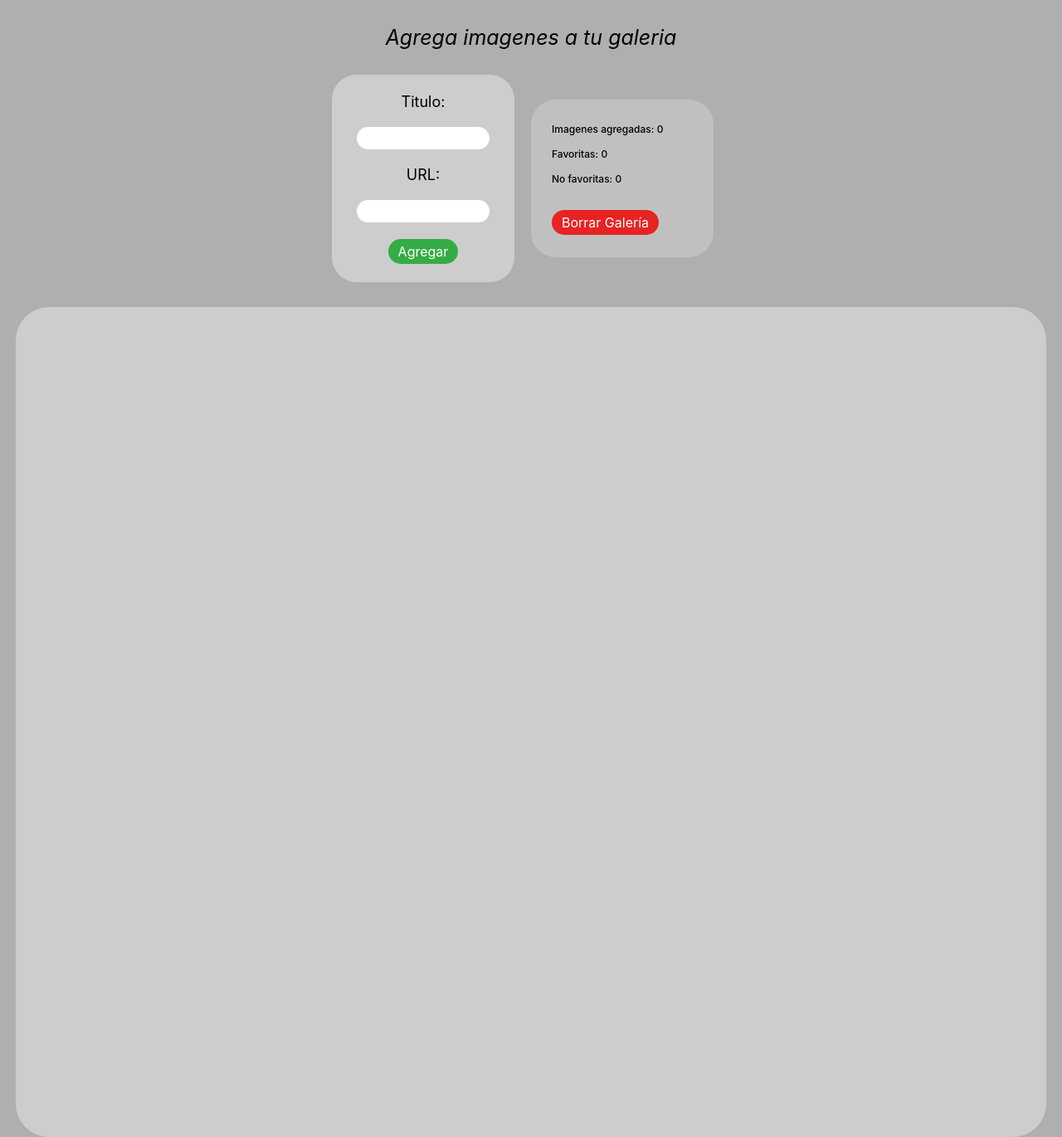
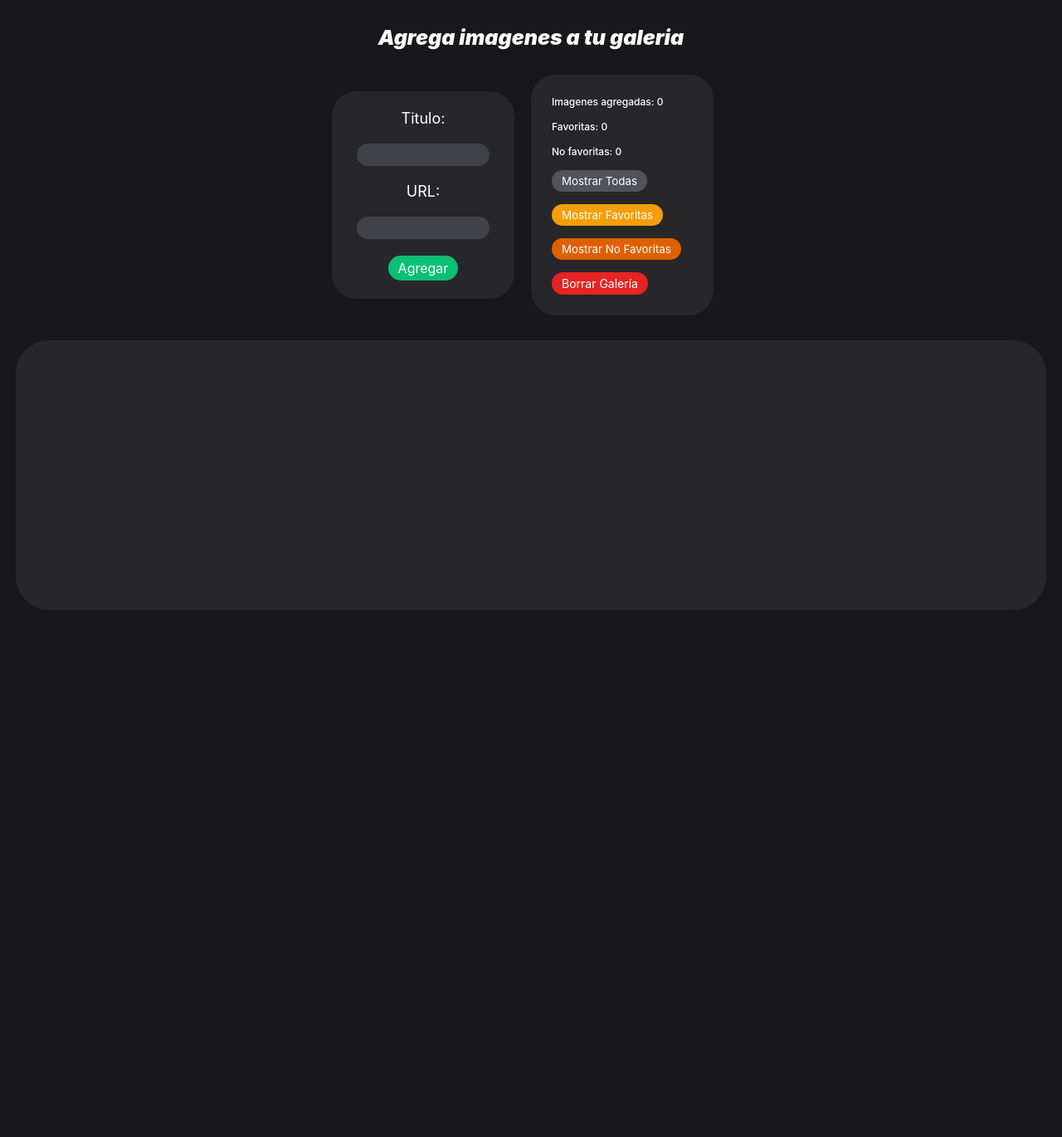
Before and after one commit to thiagoo-carba/programacionFullstack-UTU-2026, a PHP site: page /3-Mayo/Ejercicio_11A/index.html in a window 1280 px wide. Shown: the whole page at 83% size. After the commit the page ends 735 px from the top, so only its background shows below. Run offline with PHP 8.4, Linux system fonts and the light colour scheme.

Commit message:
Add filtering buttons and update gallery functionality in Ejercicio 11

```diff
--- a/3-Mayo/Ejercicio_11A/index.html
+++ b/3-Mayo/Ejercicio_11A/index.html
@@ -28,6 +28,10 @@
             <div class="img-favoritas"> <p>Favoritas: <span class="contador2">0</span></p></div>
             <div class="img-no-favoritas"> <p>No favoritas: <span class="contador3">0</span></p></div>
 
+            <button class="btn-todas">Mostrar Todas</button>
+            <button class="btn-favoritas">Mostrar Favoritas</button>
+            <button class="btn-no-favoritas">Mostrar No Favoritas</button>
+
             <button class="eliminar">Borrar Galería</button>
         </div>
 
@@ -45,7 +49,7 @@
         <img src="" class="card-image">
         <div class="card-footer">
             <button class="favorito"></button>
-            <button class="eliminar-img"></button>
+            <button class="eliminar-crd"></button>
         </div>
     </div> -->
 
--- a/3-Mayo/Ejercicio_11A/script.js
+++ b/3-Mayo/Ejercicio_11A/script.js
@@ -6,8 +6,25 @@ const urlInput = document.querySelector(".URL");
 
 const galeria = document.querySelector(".galeria");
 const validacion = document.querySelector("#validacion");
+const info = document.querySelector(".info");
+
+const cntimg = document.querySelector(".contador1");
+const cntfav = document.querySelector(".contador2");
+const cntnfav = document.querySelector(".contador3");
+const btnTodas = document.querySelector(".btn-todas");
+const btnFavoritas = document.querySelector(".btn-favoritas");
+const btnNoFavoritas = document.querySelector(".btn-no-favoritas");
+
 
 agregar.addEventListener("click", (e) => {
+
+    contador1 = document.querySelectorAll(".card").length + 1;
+    cntimg.textContent = `${contador1}`;
+    contador2 = document.querySelectorAll(".favorito-style").length;
+    cntfav.textContent = `${contador2}`;
+    contador3 = document.querySelectorAll(".card:not(.favorito-style)").length + 1;
+    cntnfav.textContent = `${contador3}`;
+
 
     e.preventDefault();
 
@@ -51,9 +68,23 @@ agregar.addEventListener("click", (e) => {
     favoritoBtn.classList.add("favorito");
     favoritoBtn.textContent = "Favorito";
 
+    favoritoBtn.addEventListener("click", () => {
+    card.classList.toggle("favorito-style");
+    contador2 = document.querySelectorAll(".favorito-style").length;
+    contador3 = document.querySelectorAll(".card:not(.favorito-style)").length;
+    cntfav.textContent = `${contador2}`;
+    cntnfav.textContent = `${contador3}`;
+});
+
     const eliminarBtn = document.createElement("button");
     eliminarBtn.classList.add("eliminar-img");
     eliminarBtn.textContent = "Eliminar";
+
+    eliminarBtn.addEventListener("click", () => {
+        card.remove();
+        contador1--;
+        cntimg.textContent = `${contador1}`;
+    });
 
     cardFooter.appendChild(favoritoBtn);
     cardFooter.appendChild(eliminarBtn);
@@ -71,3 +102,45 @@ agregar.addEventListener("click", (e) => {
     urlInput.value = "";
 
 });
+
+
+if (eliminar) {
+    eliminar.addEventListener("click", () => {
+        const elementos = document.querySelectorAll(".card");
+        elementos.forEach((elemento) => elemento.remove());
+        contador1 =0;
+        cntimg.textContent = `${contador1}`;
+        contador2 = 0;
+        cntfav.textContent = `${contador2}`;
+        contador3 = 0;
+        cntnfav.textContent = `${contador3}`;
+    });
+}
+
+// Filtrar la galería
+if (btnTodas) {
+    btnTodas.addEventListener("click", () => {
+        const cards = document.querySelectorAll('.card');
+        cards.forEach(card => card.style.display = '');
+    });
+}
+
+if (btnFavoritas) {
+    btnFavoritas.addEventListener("click", () => {
+        const cards = document.querySelectorAll('.card');
+        cards.forEach(card => {
+            if (card.classList.contains('favorito-style')) card.style.display = '';
+            else card.style.display = 'none';
+        });
+    });
+}
+
+if (btnNoFavoritas) {
+    btnNoFavoritas.addEventListener("click", () => {
+        const cards = document.querySelectorAll('.card');
+        cards.forEach(card => {
+            if (!card.classList.contains('favorito-style')) card.style.display = '';
+            else card.style.display = 'none';
+        });
+    });
+}
--- a/3-Mayo/Ejercicio_11A/style.css
+++ b/3-Mayo/Ejercicio_11A/style.css
@@ -4,15 +4,20 @@
 }
 
 body{
-    background-color: rgb(175, 175, 175);
+    background-color: #18181b;
+
+}
+button:hover{
+    opacity: 0.8;
+
 }
 .formulario{
-
+    color: white;
     display: flex;
     justify-content: center;
     align-items: center;
     flex-direction: column;
-    background-color: rgb(205, 205, 205);
+    background-color: #27272a;
     border-radius: 30px;
     width: 220px;
     height: 250px;
@@ -21,12 +26,7 @@ body{
         margin-bottom: 20px;
         font-size: 18px;
         font-weight: 400;
-        font-family: -apple-system,
-            BlinkMacSystemFont,
-            "SF Pro Display",
-            "SF Pro Text",
-            "Inter",
-            sans-serif;
+        font-family: -apple-system,BlinkMacSystemFont,"SF Pro Display","SF Pro Text","Inter",sans-serif;
     }
 
 }
@@ -37,8 +37,11 @@ body{
     border: none;
     padding: 5px;
     width: 150px;
+    background-color: #41414a;
+    color: white;
 
 }
+
 .titulo{
     margin-bottom: 20px;
 }
@@ -48,6 +51,7 @@ body{
     align-items: center;
     flex-direction: row;
     gap: 20px;
+
 }
 
 .tituloweb{
@@ -57,12 +61,21 @@ justify-content: center;
     h1{
         padding: 30px;
         font-size: 25px;
-        font-weight: 400;
+        font-weight: 900;
         font-family: -apple-system, BlinkMacSystemFont,"SF Pro Display","SF Pro Text","Inter",sans-serif;
         font-style: italic;
+        color: white;
     }
 }
+button{
 
+    border: none;
+    padding: 5px 12px;
+    cursor: pointer;
+    border:none;
+    border-radius: 30px;
+    font-family: -apple-system,BlinkMacSystemFont,"SF Pro Display","SF Pro Text","Inter",sans-serif;
+}
 .agregar{
     margin-top: 20px;
     border-radius: 30px;
@@ -71,23 +84,19 @@ justify-content: center;
     padding: 5px 12px;
 
     color: white;
-    background-color: rgb(53, 172, 69);
+    background-color: rgb(11, 191, 116);
     cursor: pointer;
     border:none;
     border-radius: 30px;
-    font-family: -apple-system,
-        BlinkMacSystemFont,
-        "SF Pro Display",
-        "SF Pro Text",
-        "Inter",
-        sans-serif;
+    font-family: -apple-system,BlinkMacSystemFont,"SF Pro Display","SF Pro Text","Inter",sans-serif;
 }
 
 .info{
-    background-color: rgb(192, 192, 192);
+    color: white;
+    background-color: #27272a;
     border-radius: 30px;
     width: 170px;
-    height: 80px;
+    height: 180px;
     display: flex;
     justify-content: center;
     flex-direction: column;
@@ -97,18 +106,14 @@ justify-content: center;
     p{
         font-size: 12px;
         font-weight: 500;
-        font-family: -apple-system,
-            BlinkMacSystemFont,
-            "SF Pro Display",
-            "SF Pro Text",
-            "Inter",
-            sans-serif;
+        font-family: -apple-system,BlinkMacSystemFont,"SF Pro Display","SF Pro Text","Inter",sans-serif;
     }
 }
+
 .eliminar{
-    margin-top: 15px;
+
     border-radius: 30px;
-    font-size: 16px;
+    font-size: 14px;
     border: none;
     padding: 5px 12px;
     color: white;
@@ -116,12 +121,7 @@ justify-content: center;
     cursor: pointer;
     border:none;
     border-radius: 30px;
-    font-family: -apple-system,
-        BlinkMacSystemFont,
-        "SF Pro Display",
-        "SF Pro Text",
-        "Inter",
-        sans-serif;
+    font-family: -apple-system,BlinkMacSystemFont,"SF Pro Display","SF Pro Text","Inter",sans-serif;
 
 }
 
@@ -129,9 +129,9 @@ justify-content: center;
     border-radius: 40px;
     display: flex;
     width: 97%;
-    height: 1000px;
-    background-color: rgb(205, 205, 205);
-    gap: 25px;
+    min-height: 325px;
+    background-color: #27272a;
+    gap: 0px;
     flex-direction: row;
     flex-wrap: wrap;
     justify-content: center;
@@ -146,32 +146,38 @@ justify-content: center;
 }
 
 .card-image{
-    width: 250px;
-    height: 170px;
+    width: 290px;
+    height: 163px;
     object-fit: cover;
     border-radius: 30px;
 }
 
 .card{
-    margin: 20px 30px;
-    background-color: rgb(255, 255, 255);
+    margin: 20px 20px 0px 20px;
+    background-color: #444449;
     display: flex;
     flex-direction: column;
     align-items: center;
     gap: 15px;
-    padding: 30px 20px 20px 20px;
+    border: 1px solid #464652;
+    color: white;
+    padding: 20px 15px 10px 15px;
     border-radius: 30px;
     height: 250px;
     h2{
         font-size: 20px;
         font-weight: 500;
-        font-family: -apple-system,
-            BlinkMacSystemFont,
-            "SF Pro Display",
-            "SF Pro Text",
-            "Inter",
-            sans-serif;
+        font-family: -apple-system,BlinkMacSystemFont,"SF Pro Display","SF Pro Text","Inter",sans-serif;
     }
+}
+
+.card{
+    transition: all 0.3s ease;
+}
+
+.card:hover{
+    transform: translateY(-20px);
+    box-shadow: 0 10px 25px rgba(0,0,0,0.3);
 }
 .favorito, .eliminar-img{
     border-radius: 30px;
@@ -183,12 +189,7 @@ justify-content: center;
     color: white;
     cursor: pointer;
     font-weight: 500;
-    font-family: -apple-system,
-        BlinkMacSystemFont,
-        "SF Pro Display",
-        "SF Pro Text",
-        "Inter",
-        sans-serif;
+    font-family: -apple-system,BlinkMacSystemFont,"SF Pro Display","SF Pro Text","Inter",sans-serif;
 
 
 }
@@ -198,30 +199,46 @@ justify-content: center;
     color: white;
     cursor: pointer;
     font-weight: 500;
-    font-family: -apple-system,
-        BlinkMacSystemFont,
-        "SF Pro Display",
-        "SF Pro Text",
-        "Inter",
-        sans-serif;
+    font-family: -apple-system,BlinkMacSystemFont,"SF Pro Display","SF Pro Text","Inter",sans-serif;
 }
 
 .validacion-style{
     width: 250px;
     padding: 10px;
     margin: 30px;
-    background: #e68c8c;
-    color: white;
-    border: 2px solid rgb(255, 0, 0);
+    background-color: #fee2e2;
+    border: 2px solid #ef4444;
+    color: #ac1212;
     border-radius: 10px;
-    font-family: -apple-system,
-        BlinkMacSystemFont,
-        "SF Pro Display",
-        "SF Pro Text",
-        "Inter",
-        sans-serif;
+    font-family: -apple-system, BlinkMacSystemFont,"SF Pro Display","SF Pro Text","Inter",sans-serif;
 }
 .card-footer{
     display: flex;
     gap: 30px;
 }
+
+.favorito-style{
+    background-color: #c9b46a;
+    border: 2px solid #8f6f3f;
+}
+
+.favorito-style .favorito{
+    background-color: #e8d38d;
+    border: 2px solid #8f6f3f;
+    color: #222;
+}
+
+.btn-todas{
+    background: #52525b;
+    color: white;
+}
+
+.btn-favoritas{
+    background: #f59e0b;
+    color: white;
+}
+
+.btn-no-favoritas{
+    background: #de6000;
+    color: white;
+}
```
